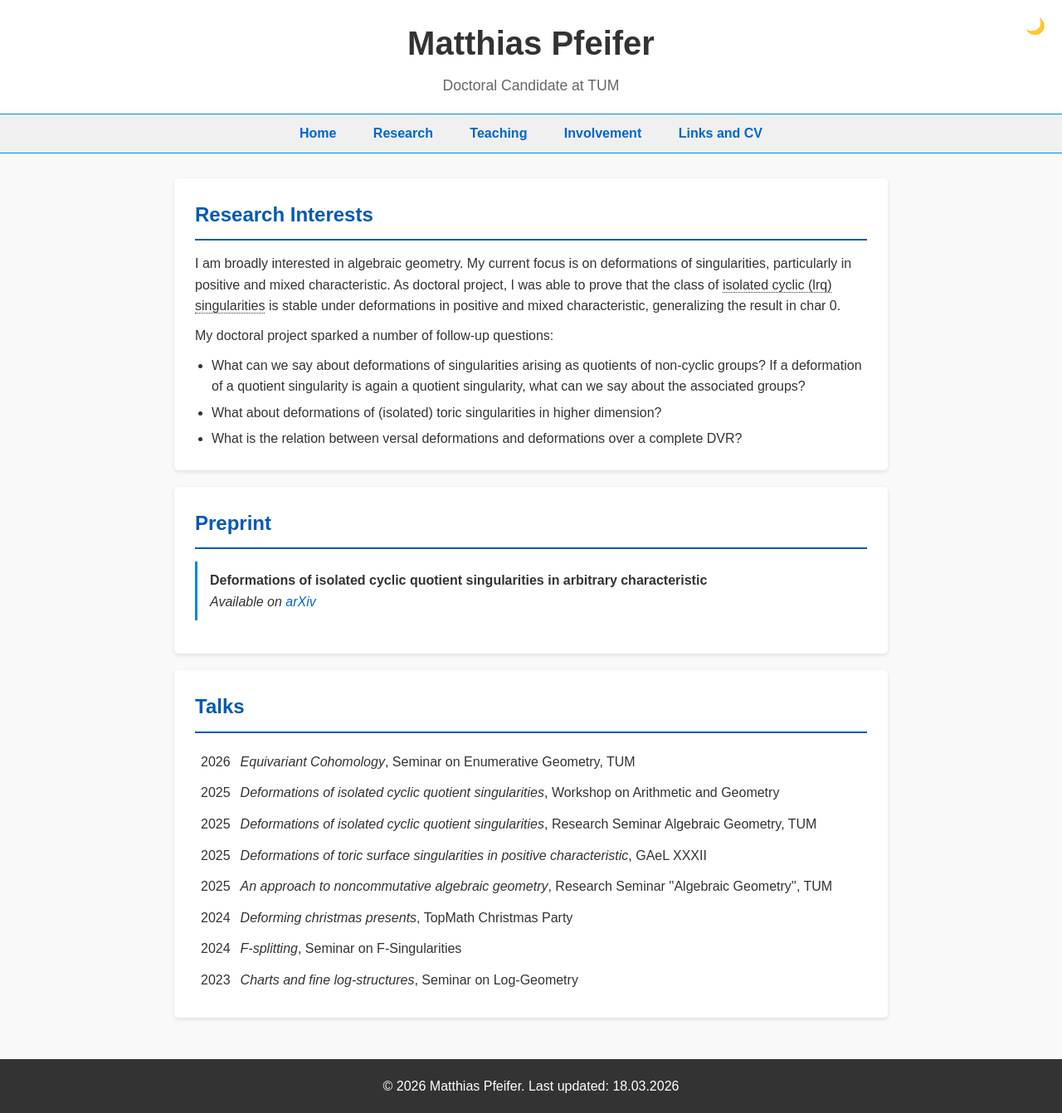
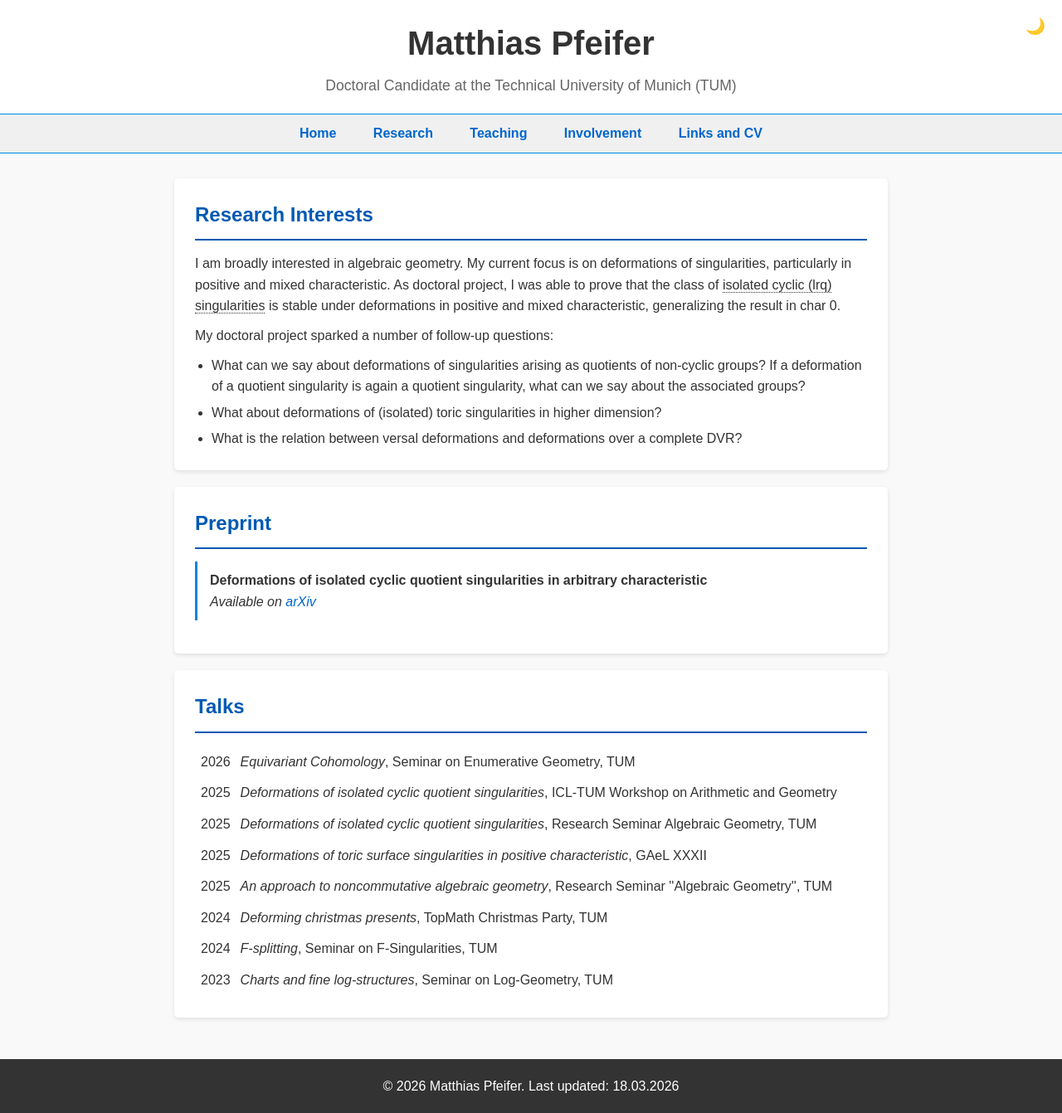
Before and after one commit to matthias-pfeifer/matthias-pfeifer.github.io, a Jekyll site: the page built from research.md, in a window 1280 px wide. Shown: the whole page at 83% size. Built offline with Jekyll 4.4.1, drawn with Linux system fonts in a browser that asks for light colours.

Commit message:
Feedback from Norbert

```diff
--- a/_config.yml
+++ b/_config.yml
@@ -1,6 +1,6 @@
 # Jekyll site configuration
 title: "Matthias Pfeifer"
-subtitle: "Doctoral Candidate at TUM"
+subtitle: "Doctoral Candidate at the Technical University of Munich (TUM)"
 description: "Academic website for Matthias Pfeifer"
 baseurl: ""
 url: "https://matthias-pfeifer.github.io"
--- a/index.html
+++ b/index.html
@@ -35,7 +35,7 @@ permalink: /
     <div>
         <h2>About Me</h2>
         <p>
-            I'm a doctoral student in algebraic geometry at TUM with <a target="_blank" rel="noopener noreferrer" href="https://www.math.cit.tum.de/algebra/liedtke/">Christian Liedtke</a>. I will be defending my thesis in the fall and am currently looking for a postdoc position.
+            I'm a doctoral student in algebraic geometry at TUM working with <a target="_blank" rel="noopener noreferrer" href="https://www.math.cit.tum.de/algebra/liedtke/">Christian Liedtke</a>. I will be defending my thesis in fall 2026 and am currently looking for a postdoc position.
         </p>
         <p style="margin-top: 10px;">
             My research focuses on deformations of quotient singularities, particularly in positive and mixed characteristic. Further research interests of mine include toric singularities, non-commutative deformation theory and the interplay between infinitesimal and local deformations.
--- a/research.md
+++ b/research.md
@@ -35,7 +35,7 @@ permalink: /research/
         </tr>
         <tr>
         <td style="text-align: right">2025</td>
-        <td><i>Deformations of isolated cyclic quotient singularities</i>, Workshop on Arithmetic and Geometry</td>
+        <td><i>Deformations of isolated cyclic quotient singularities</i>, ICL-TUM Workshop on Arithmetic and Geometry</td>
         </tr>
         <tr>
         <td style="text-align: right">2025</td>
@@ -51,14 +51,14 @@ permalink: /research/
         </tr>
         <tr>
         <td style="text-align: right">2024</td>
-        <td><i>Deforming christmas presents</i>, TopMath Christmas Party</td>
+        <td><i>Deforming christmas presents</i>, TopMath Christmas Party, TUM</td>
         </tr>
         <tr>
         <td style="text-align: right">2024</td>
-        <td><i>F-splitting</i>, Seminar on F-Singularities</td>
+        <td><i>F-splitting</i>, Seminar on F-Singularities, TUM</td>
         </tr>
         <tr>
         <td style="text-align: right">2023</td>
-        <td><i>Charts and fine log-structures</i>, Seminar on Log-Geometry</td>
+        <td><i>Charts and fine log-structures</i>, Seminar on Log-Geometry, TUM</td>
         </tr>
 	</table>
```
